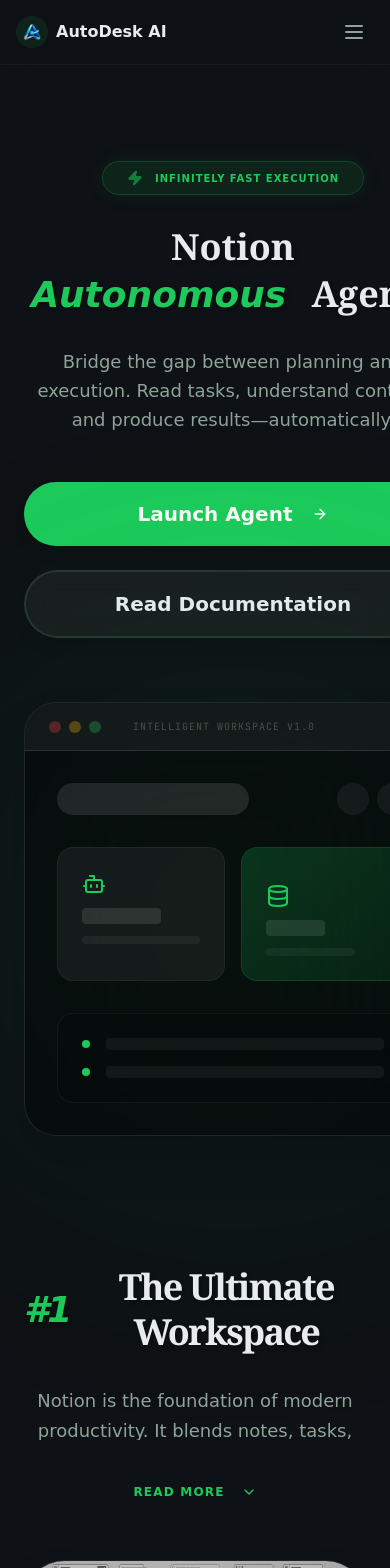
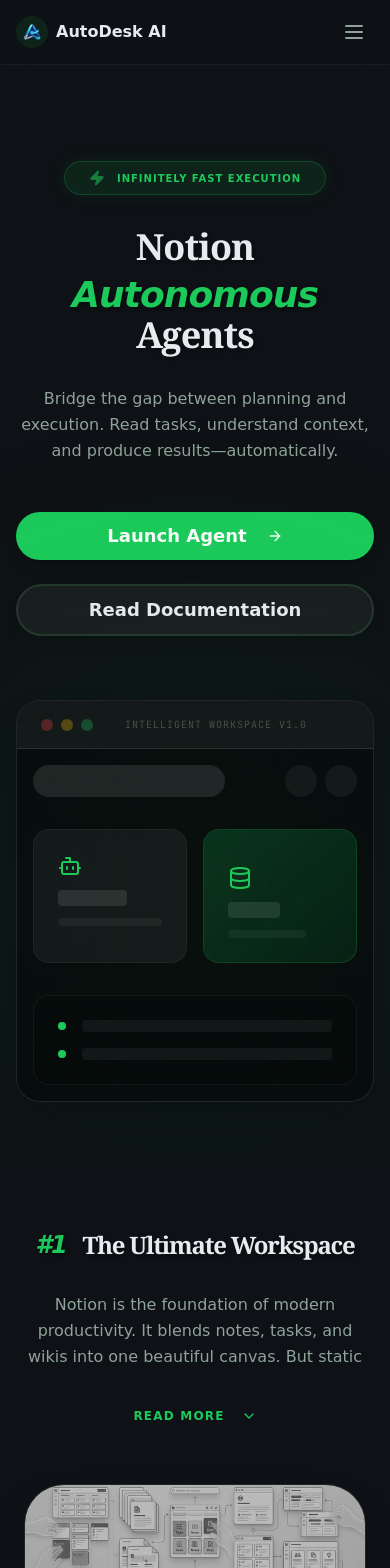
Before and after one commit to KGFCH2/AutoDesk-AI, a React (Vite) app: page / in a window 390 px wide. Shown: the top 1568 px of the page. Built offline with nearby package versions, Linux system fonts and the light colour scheme; the HTML template or start-up script is replaced by a standard one.

Commit message:
Optimized homepage for responsive design

```diff
--- a/src/pages/index.tsx
+++ b/src/pages/index.tsx
@@ -126,7 +126,7 @@
       boxShadow: "0 20px 80px rgba(34,197,94,0.3), 0 0 40px rgba(34,197,94,0.1)"
     }}
     viewport={{ once: true }}
-    className="w-full rounded-[2rem] border border-white/10 bg-black/40 backdrop-blur-3xl overflow-hidden shadow-2xl relative group rotate-y-12 perspective-1000 transition-all duration-500 cursor-pointer"
+    className="w-full rounded-[1.5rem] md:rounded-[2rem] border border-white/10 bg-black/40 backdrop-blur-3xl overflow-hidden shadow-2xl relative group md:rotate-y-12 perspective-1000 transition-all duration-500 cursor-pointer"
   >
     <div className="flex items-center gap-2 px-6 py-4 bg-white/5 border-b border-white/10">
       <div className="flex gap-2">
@@ -136,7 +136,7 @@
       </div>
       <div className="text-[10px] text-muted-foreground/40 font-mono ml-6 tracking-widest uppercase">Intelligent Workspace v1.0</div>
     </div>
-    <div className="p-8 grid grid-cols-12 gap-8">
+    <div className="p-4 md:p-8 grid grid-cols-12 gap-4 md:gap-8">
       <div className="col-span-3 space-y-6 border-r border-white/5 pr-8 hidden md:block">
         <div className="space-y-2">
           {[1, 2, 3, 4].map((i) => (
@@ -229,7 +229,7 @@
       )}
 
       <div className="flex-1 space-y-8 z-10 text-center lg:text-left group/text">
-        <h2 className="text-4xl md:text-5xl font-black tracking-tighter leading-tight text-foreground group-hover/text:text-primary transition-colors duration-500 flex items-center justify-center lg:justify-start gap-4">
+        <h2 className="text-2xl md:text-5xl font-black tracking-tighter leading-tight text-foreground group-hover/text:text-primary transition-colors duration-500 flex items-center justify-center lg:justify-start gap-4">
           <span className="text-primary italic group-hover/text:rotate-12 group-hover/text:scale-125 transition-all duration-500 inline-block">#{index + 1}</span>
           {feature.title}
           <div className="hidden lg:block">
@@ -240,8 +240,8 @@
         <div className="space-y-4">
           <motion.p
             initial={false}
-            animate={{ height: isExpanded ? "auto" : "3em" }}
-            className="text-lg md:text-xl text-muted-foreground leading-relaxed font-medium overflow-hidden group-hover/text:text-foreground transition-colors"
+            animate={{ height: isExpanded ? "auto" : "4.5em" }}
+            className="text-base md:text-xl text-muted-foreground leading-relaxed font-medium overflow-hidden group-hover/text:text-foreground transition-colors"
           >
             {feature.description}
           </motion.p>
@@ -296,8 +296,8 @@
 
         {/* Modern Hero Section */}
         {/* Modern Hero Section */}
-        <section className="relative pt-24 pb-16 md:pt-32 md:pb-24 flex flex-col lg:flex-row items-center justify-between gap-16 px-6 md:px-12 max-w-[1800px] mx-auto z-10">
-          <div className="w-full lg:w-[420px] lg:flex-none space-y-8 text-center lg:text-left lg:-translate-x-20 transition-all duration-1000">
+        <section className="relative pt-24 pb-16 md:pt-32 md:pb-24 flex flex-col lg:flex-row items-center justify-between gap-16 px-4 md:px-12 max-w-[1800px] mx-auto z-10 overflow-hidden">
+          <div className="w-full lg:w-1/2 lg:flex-none space-y-8 text-center lg:text-left transition-all duration-1000">
             <motion.div
               initial={{ opacity: 0, x: -20 }}
               animate={{ opacity: 1, x: 0 }}
@@ -311,10 +311,10 @@
               initial={{ opacity: 0, scale: 0.95 }}
               animate={{ opacity: 1, scale: 1 }}
               transition={{ delay: 0.1, duration: 0.5 }}
-              className="text-4xl md:text-7xl font-black leading-[1.1] md:leading-[0.95] text-foreground tracking-normal"
+              className="text-4xl md:text-7xl lg:text-8xl font-black leading-[1.1] md:leading-[1.1] text-foreground tracking-tight"
             >
-              Notion <br />
-              <span className="text-primary italic pr-4 font-comic text-4xl md:text-7xl inline-block mt-2 md:mt-0">Autonomous</span> <br className="hidden md:block" />
+              Notion <br className="md:hidden" />
+              <span className="text-primary italic font-comic text-4xl md:text-7xl lg:text-8xl inline-block mt-2 md:mt-0">Autonomous</span> <br />
               Agents
             </motion.h1>
 
@@ -322,7 +322,7 @@
               initial={{ opacity: 0, y: 20 }}
               animate={{ opacity: 1, y: 0 }}
               transition={{ delay: 0.2 }}
-              className="max-w-[600px] text-lg md:text-xl text-muted-foreground font-medium leading-relaxed mx-auto lg:mx-0 font-comic"
+              className="max-w-[600px] text-base md:text-xl text-muted-foreground font-medium leading-relaxed mx-auto lg:mx-0 font-comic"
             >
               Bridge the gap between planning and execution. Read tasks, understand context, and produce results—automatically.
             </motion.p>
@@ -333,18 +333,18 @@
               transition={{ delay: 0.3 }}
               className="flex flex-col sm:flex-row gap-6 justify-center lg:justify-start pt-4"
             >
-              <motion.div whileHover={{ scale: 1.05 }} whileTap={{ scale: 0.95 }}>
+              <motion.div whileHover={{ scale: 1.05 }} whileTap={{ scale: 0.95 }} className="w-full sm:w-auto">
                 <Link
                   to="/dashboard"
-                  className={cn(buttonVariants({ size: "lg" }), "rounded-full px-12 py-8 font-black text-xl hover:shadow-[0_0_30px_rgba(34,197,94,0.4)] transition-all flex items-center shadow-lg")}
+                  className={cn(buttonVariants({ size: "lg" }), "rounded-full px-8 md:px-12 py-6 md:py-8 font-black text-lg md:text-xl hover:shadow-[0_0_30px_rgba(34,197,94,0.4)] transition-all flex items-center justify-center shadow-lg w-full")}
                 >
-                  Launch Agent <ArrowRight className="ml-3 h-6 w-6" />
+                  Launch Agent <ArrowRight className="ml-3 h-5 w-5 md:h-6 md:w-6" />
                 </Link>
               </motion.div>
-              <motion.div whileHover={{ scale: 1.05 }} whileTap={{ scale: 0.95 }}>
+              <motion.div whileHover={{ scale: 1.05 }} whileTap={{ scale: 0.95 }} className="w-full sm:w-auto">
                 <Link
                   to="/docs"
-                  className={cn(buttonVariants({ size: "lg", variant: "outline" }), "rounded-full px-12 py-8 font-black text-xl bg-white/5 backdrop-blur-md border-2 flex items-center shadow-lg")}
+                  className={cn(buttonVariants({ size: "lg", variant: "outline" }), "rounded-full px-8 md:px-12 py-6 md:py-8 font-black text-lg md:text-xl bg-white/5 backdrop-blur-md border-2 flex items-center justify-center shadow-lg w-full")}
                 >
                   Read Documentation
                 </Link>
@@ -352,7 +352,7 @@
             </motion.div>
           </div>
 
-          <div className="flex-1 w-full min-w-0 relative perspective-1000 group lg:scale-[1.15] lg:translate-x-20 transition-all duration-1000">
+          <div className="flex-1 w-full min-w-0 relative perspective-1000 group lg:scale-[1.1] transition-all duration-1000">
             <div className="absolute -inset-10 bg-primary/20 blur-[150px] rounded-full pointer-events-none opacity-40 animate-pulse group-hover:opacity-60 transition-opacity" />
             <div className="relative transform-gpu">
               <NotionAppMockup />
@@ -376,8 +376,8 @@
         <section className="bg-black/20 py-32 border-y border-white/5">
           <div className="max-w-7xl mx-auto px-4">
             <div className="text-center space-y-4 mb-20">
-              <h2 className="text-4xl md:text-6xl font-black tracking-tighter">The Paradigm Shift</h2>
-              <p className="text-muted-foreground max-w-2xl mx-auto text-lg leading-relaxed">
+              <h2 className="text-3xl md:text-6xl font-black tracking-tighter">The Paradigm Shift</h2>
+              <p className="text-muted-foreground max-w-2xl mx-auto text-base md:text-lg leading-relaxed px-4">
                 We're not just another productivity tool. We're the layer that turns your static goals into actual production.
               </p>
             </div>
@@ -400,8 +400,8 @@
           <div className="grid grid-cols-1 lg:grid-cols-2 gap-24 items-start">
             <div className="space-y-12 sticky top-32">
               <div className="space-y-4">
-                <h2 className="text-4xl md:text-6xl font-black tracking-tighter">Connection Guide</h2>
-                <p className="text-muted-foreground text-lg leading-relaxed">
+                <h2 className="text-3xl md:text-6xl font-black tracking-tighter">Connection Guide</h2>
+                <p className="text-muted-foreground text-base md:text-lg leading-relaxed">
                   Setting up your autonomous engine takes less than 2 minutes. Follow these steps to bridge your Notion workspace with our AI.
                 </p>
               </div>
```
